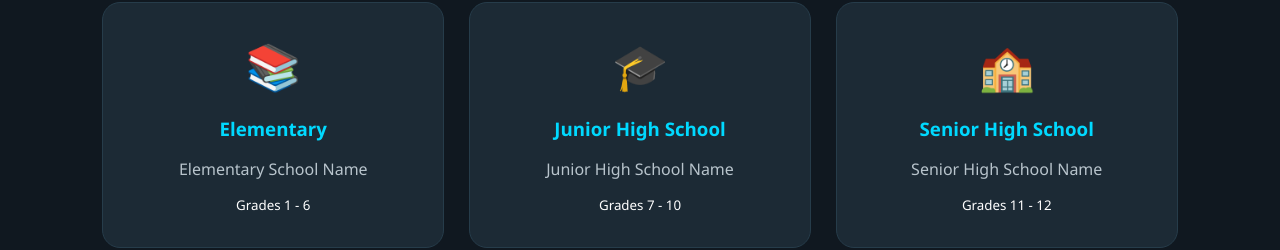
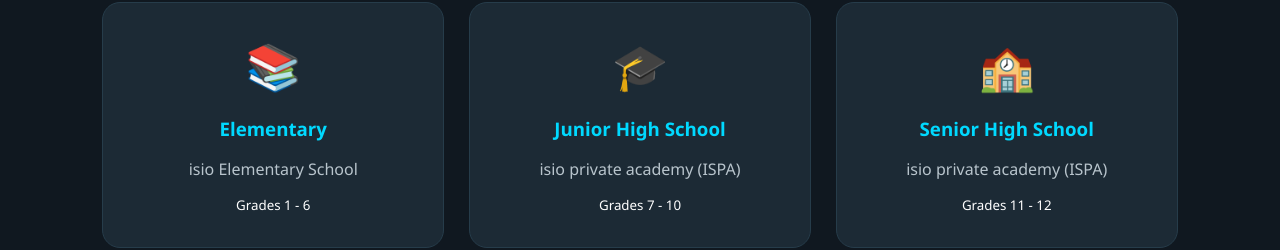
Before and after one commit to ky308/Lapoos-Project-1, a plain HTML site: page index.html in a window 1280 px wide. Shown: the part 1794-2044 px from the top of the page. Drawn offline with Linux system fonts and the light colour scheme.

Commit message:
updating the education section

```diff
--- a/index.html
+++ b/index.html
@@ -118,21 +118,21 @@
             <div class="card">
                 <div class="icon">📚</div>
                 <h3>Elementary</h3>
-                <p>Elementary School Name</p>
+                <p>isio Elementary School </p>
                 <small>Grades 1 - 6</small>
             </div>
 
             <div class="card">
                 <div class="icon">🎓</div>
                 <h3>Junior High School</h3>
-                <p>Junior High School Name</p>
+                <p>isio private academy (ISPA)</p>
                 <small>Grades 7 - 10</small>
             </div>
 
             <div class="card">
                 <div class="icon">🏫</div>
                 <h3>Senior High School</h3>
-                <p>Senior High School Name</p>
+                <p>isio private academy (ISPA)</p>
                 <small>Grades 11 - 12</small>
             </div>
 
```
